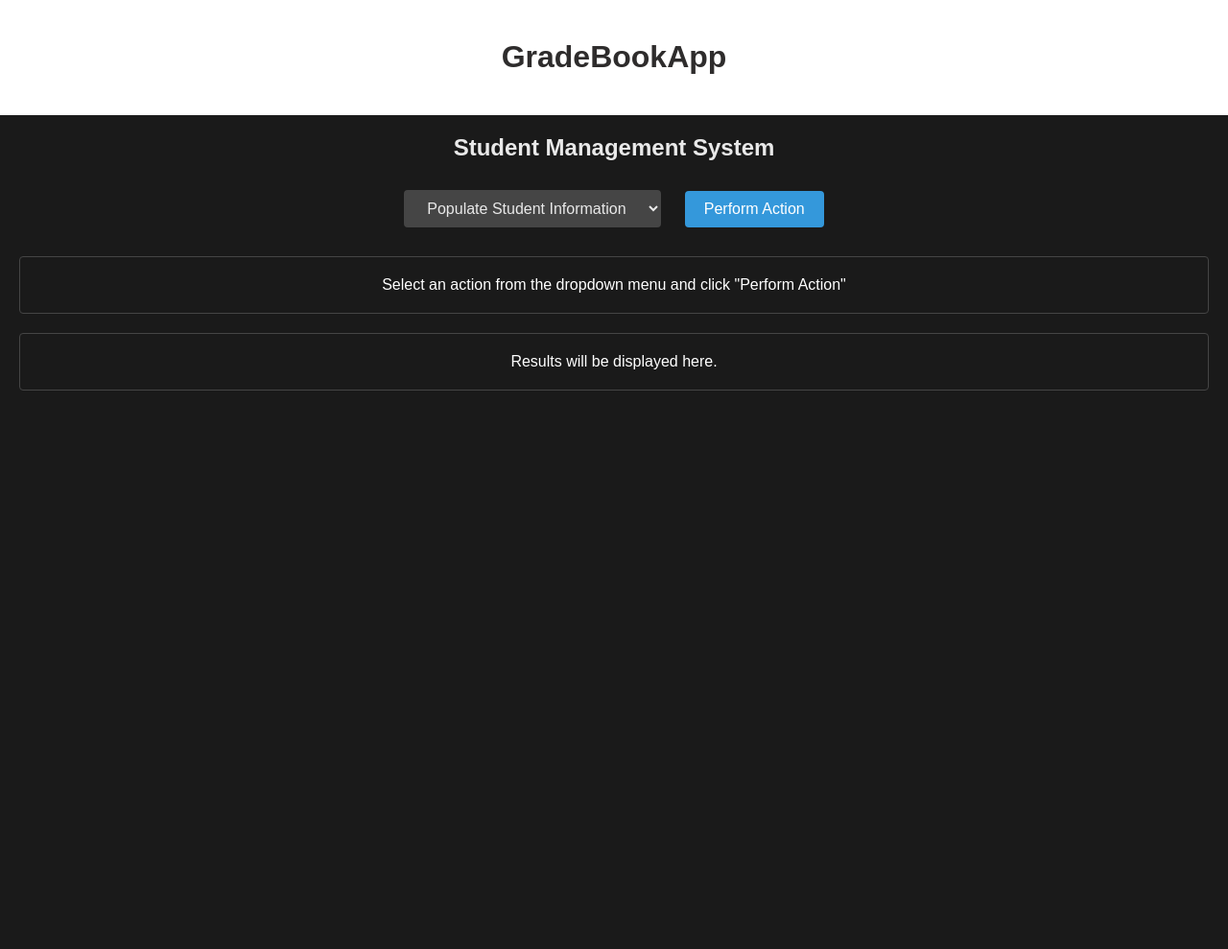
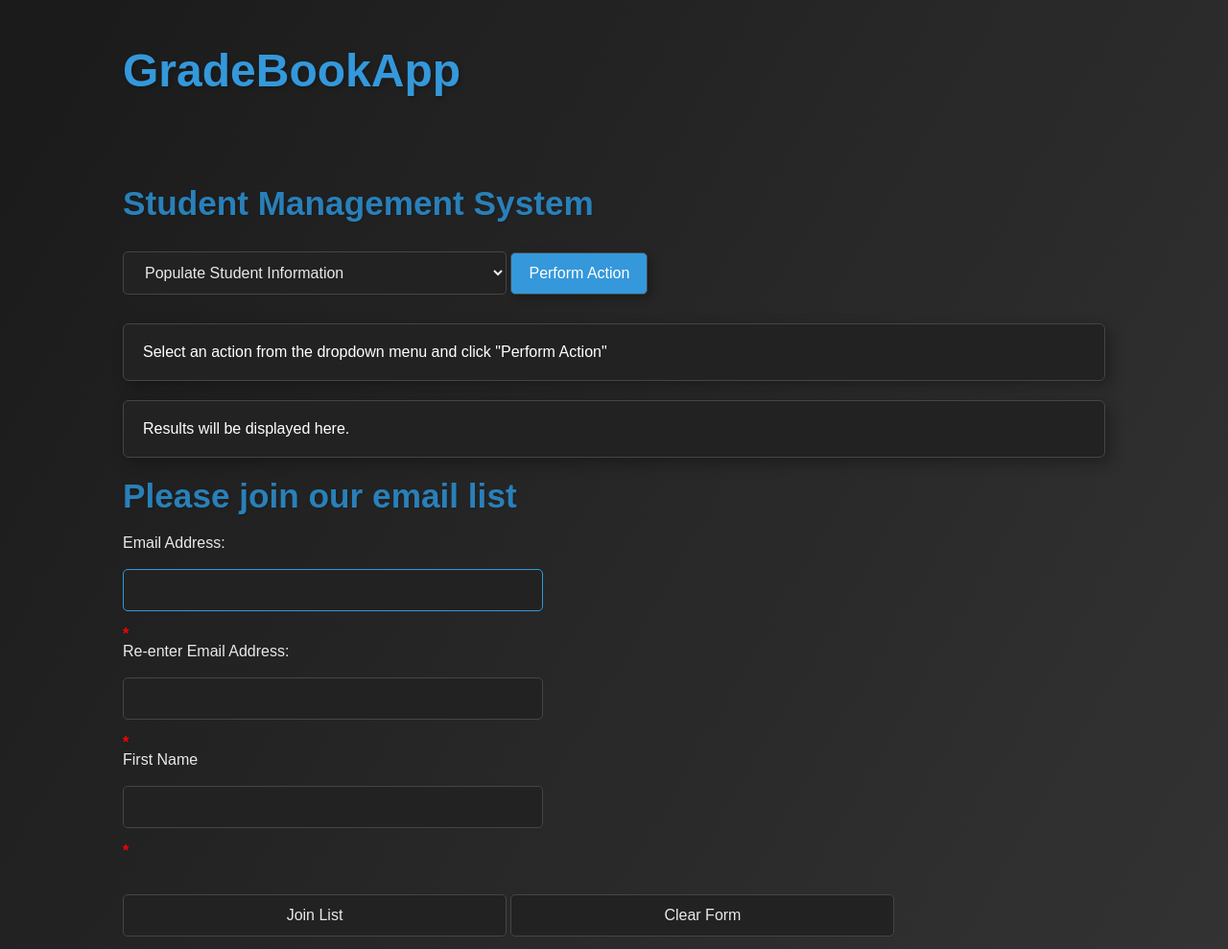
Before and after one commit to DonavenJB/GradeBookJS, a plain HTML site: page index.html in a window 1280 px wide. Shown: the top 989 px of the page at 96% size. Before the commit the page ends 800 px from the top, so only its background shows below. Drawn offline with Linux system fonts and the light colour scheme.

Commit message:
Integrated email list feature and further  developing CRUD functions

```diff
--- a/index.html
+++ b/index.html
@@ -1,5 +1,5 @@
 <!DOCTYPE html>
-<html>
+<html lang="en">
 
 <head>
   <meta charset="utf-8">
@@ -25,7 +25,29 @@
     </div>
     <div id="inputArea"></div>
     <div id="outputArea"></div>
-
+    <h2>Please join our email list</h2>
+    <form id="email_form" action="join.html" method="get">
+      <div>
+        <label for="email_1">Email Address:</label>
+        <input type="text" id="email_1" name="email_1">
+        <span id="email_1_error">*</span>
+      </div>
+      <div>
+        <label for="email_2">Re-enter Email Address:</label>
+        <input type="text" id="email_2" name="email_2">
+        <span id="email_2_error">*</span>
+      </div>
+      <div>
+        <label for="first_name">First Name</label>
+        <input type="text" id="first_name" name="first_name">
+        <span id="first_name_error">*</span>
+      </div>
+      <div>
+        <label>&nbsp;</label>
+        <input type="submit" id="join_list" value="Join List">
+        <input type="button" id="clear_form" value="Clear Form">
+      </div>
+    </form>
   </main>
   <script src="script.js"></script>
 </body>
--- a/script.js
+++ b/script.js
@@ -34,7 +34,6 @@ function inputAreaClear() {
   document.getElementById("inputArea").innerHTML = clearHtml;
 }
 
-
 function updateStudentInfo() {
   const testTest = 'You are testing update function, its working';
   document.getElementById("outputArea").innerHTML = testTest;
@@ -45,15 +44,28 @@ function showStudentInfo() {
   document.getElementById("outputArea").innerHTML = testTest;
 }
 
-function promptForStudentID() {
-  const getStudentId = `<input type="number" id="getStudentId" placeholder="Please enter student ID number"></input><br /><button onclick="proceedWithSearch()">Search</button>`;
+function promptForStudentID(selectedOption) {
+  const getStudentId = '<input type="number" id="getStudentId" placeholder="Please enter student ID number"></input><br /><button id="searchBtn">Search</button>';
   document.getElementById("outputArea").innerHTML = getStudentId;
+  const btn = document.getElementById("searchBtn");
+  btn.setAttribute("data-selected-option", selectedOption);
+  btn.addEventListener('click', function() {
+    proceedWithSearch(this.getAttribute("data-selected-option"));
+  });
 }
 
-function proceedWithSearch() {
+function proceedWithSearch(selectedOption) {
   const studentId = parseInt(document.getElementById("getStudentId").value);
-  if(searchStudent(studentId)) {
-    calculateGrade(studentId);
+  if (searchStudent(studentId)) {
+    switch (selectedOption) {
+      case 'C':
+        calculateGrade(studentId);
+        break;
+      // Add other cases as needed
+      default:
+        // Handle the default case
+        break;
+    }
   } else {
     const studentFoundFalse = 'Student ID is invalid';
     document.getElementById("outputArea").innerHTML = studentFoundFalse;
@@ -62,24 +74,21 @@ function proceedWithSearch() {
 
 function calculateGrade(studentId) {
   const studentIndex = student_ids.indexOf(studentId);
-  if(studentIndex !== -1) {
+  if (studentIndex !== -1) {
     const average_score = (test_score1[studentIndex] + test_score2[studentIndex] + test_score3[studentIndex]) / 3;
     document.getElementById("outputArea").innerHTML = "Average score for student ID " + studentId + " is: " + average_score;
   }
 }
 
 function searchStudent(studentId) {
-  for(let i = 0; i < student_ids.length; i++) {
-
-    if(studentId === student_ids[i]) {
+  for (let i = 0; i < student_ids.length; i++) {
+    if (studentId === student_ids[i]) {
       const testId = 'student ID: ' + student_ids[i];
       return true;
     }
   }
   return false;
 }
-
-
 
 function performAction() {
   var selectedOption = document.getElementById("selectAction").value;
@@ -94,7 +103,7 @@ function performAction() {
       showStudentInfo();
       break;
     case 'C':
-      promptForStudentID();
+      promptForStudentID(selectedOption);
       break;
     default:
       document.getElementById('outputArea').innerHTML = "Invalid choice. Please try again!";
@@ -102,7 +111,64 @@ function performAction() {
   }
 }
 
+function initializeEmailList() {
+
+  const $ = selector => document.querySelector(selector);
+
+  const joinList = evt => {
+    evt.preventDefault();
+
+    const email1 = $("#email_1").value;
+    const email2 = $("#email_2").value;
+    const firstName = $("#first_name").value;
+
+    let isValid = true;
+    if (email1 == "") {
+      $("#email_1_error").textContent = "Email is required.";
+      isValid = false;
+    } else {
+      $("#email_1_error").textContent = "";
+    }
+
+    if (email1 != email2) {
+      $("#email_2_error").textContent = "Emails must match.";
+      isValid = false;
+    } else {
+      $("#email_2_error").textContent = "";
+    }
+
+    if (firstName == "") {
+      $("#first_name_error").textContent = "First name is required.";
+      isValid = false;
+    } else {
+      $("#first_name_error").textContent = "";
+    }
+
+    if (!isValid) {
+      evt.preventDefault();
+    }
+    document.getElementById('outputArea').innerHTML = "You've joined the list, let's do this";
+  };
+
+  const clearForm = () => {
+    $("#email_1").value = "";
+    $("#email_2").value = "";
+    $("#first_name").value = "";
+
+    $("#email_1_error").textContent = "*";
+    $("#email_2_error").textContent = "*";
+    $("#first_name_error").textContent = "*";
+
+    $("#email_1").focus();
+  };
+
+  $("#join_list").addEventListener("click", joinList);
+  $("#clear_form").addEventListener("click", clearForm);
+  $("#email_1").focus();
+}
+
 window.onload = function() {
   document.getElementById('inputArea').innerHTML = 'Select an action from the dropdown menu and click "Perform Action"';
   document.getElementById('outputArea').innerHTML = "Results will be displayed here.";
+  initializeEmailList();
 }
--- a/style.css
+++ b/style.css
@@ -1,69 +1,102 @@
-html,
+User html,
 body {
   height: 100%;
   width: 100%;
   font-family: 'Arial', sans-serif;
+  margin: 0;
+  padding: 0;
+  background: linear-gradient(120deg, #1A1A1A, #333);
+  color: #E9E9E9;
 }
 
-body {
-  background: rgb(26, 26, 26);
-  color: #ffffff;
-  margin: 0;
-  padding: 0;
+:root {
+  --primary-color: #3498db;
+  --primary-color-hover: #2980b9;
+  --border-color: #454545;
+  --error-color: red;
+  --bg-content: #222;
+  /* Darker for better contrast */
 }
 
-header {
-  background-color: #ffffff;
-  width: 100%;
-  padding: 20px 0;
-  text-align: center;
+header,
+main {
+  padding: 2% 10%;
+}
+
+h1,
+h2 {
+  margin: 20px 0;
 }
 
 h1 {
-  color: #2E2C2C;
-  font-size: 2rem;
-}
-
-main {
-  margin: 20px;
-  text-align: center;
+  color: var(--primary-color);
+  font-size: 3rem;
+  text-shadow: 2px 2px 4px rgba(0, 0, 0, 0.2);
 }
 
 h2 {
-  font-size: 1.5rem;
-  margin-bottom: 20px;
+  color: var(--primary-color-hover);
+  font-size: 2.2rem;
+  text-shadow: 1px 1px 2px rgba(0, 0, 0, 0.2);
+}
+
+button,
+select,
+input {
+  padding: 12px 18px;
+  margin: 10px 0;
+  border: 1px solid var(--border-color);
+  border-radius: 5px;
+  font-size: 1rem;
+  cursor: pointer;
+  transition: all 0.3s ease;
+}
+
+button {
+  background-color: var(--primary-color);
+  color: #ffffff;
+  box-shadow: 3px 3px 10px rgba(0, 0, 0, 0.3);
+}
+
+button:hover {
+  background-color: var(--primary-color-hover);
+}
+
+select,
+input {
+  background-color: var(--bg-content);
+  color: #E9E9E9;
+  width: 100%;
+  max-width: 400px;
+}
+
+input:focus {
+  outline: none;
+  border-color: var(--primary-color);
+}
+
+label {
+  display: block;
+  /* Stack them */
+  margin-bottom: 8px;
   color: #E9E9E9;
 }
 
-select,
-button {
-  padding: 10px 20px;
-  margin: 10px;
-  border: none;
-  border-radius: 4px;
-  font-size: 1rem;
-  cursor: pointer;
-}
-
-select {
-  background-color: #454545;
-  color: #E9E9E9;
-}
-
-button {
-  background-color: #3498db;
-  color: #ffffff;
-  transition: background-color 0.3s ease;
-}
-
-button:hover {
-  background-color: #2980b9;
+span {
+  display: block;
+  /* Stack them for clarity */
+  color: var(--error-color);
+  font-weight: bold;
+  margin-top: 5px;
 }
 
 #inputArea,
 #outputArea {
   margin-top: 20px;
   padding: 20px;
-  border: 1px solid #454545;
-  border-radius: 4px;
+  background-color: var(--bg-content);
+  border: 1px solid var(--border-color);
+  border-radius: 6px;
+  box-shadow: 5px 5px 15px rgba(0, 0, 0, 0.3);
+  color: #ffffff;
 }
```
